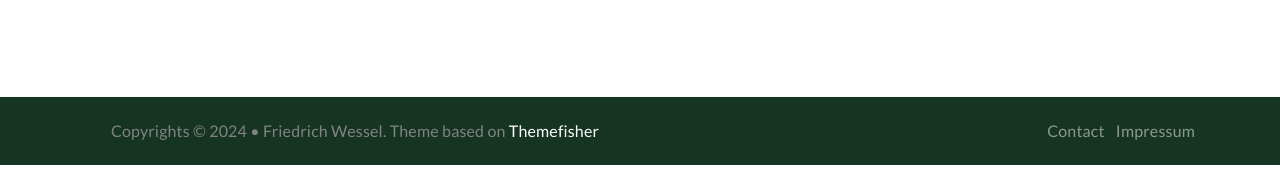
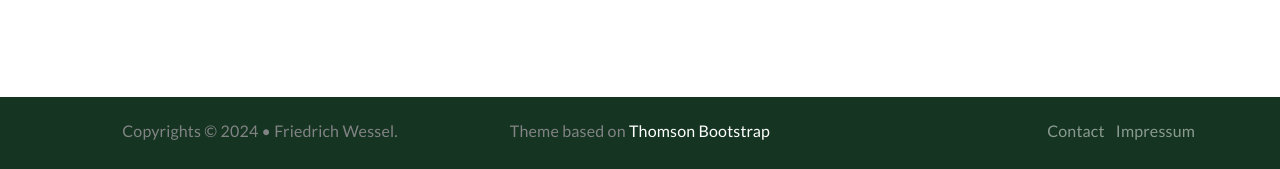
Before and after one commit to FriedrichWessel/FriedrichWessel.github.io, an Eleventy site: page src/index.html in a window 1280 px wide. Shown: the part 4454-4623 px from the top of the page. Built offline with nearby package versions, Linux system fonts and the light colour scheme; Eleventy itself is replaced by a stand-in of ours; files that its build step writes are made by us from their sources.

Commit message:
fix footer link

```diff
--- a/src/_includes/footer.html
+++ b/src/_includes/footer.html
@@ -1,10 +1,15 @@
 <section class="footer">
 	<div class="container">
 		<div class="row ">
-			<div class="col-lg-6">
-				<p class="mb-0">Copyrights © 2024 • Friedrich Wessel. Theme based on <a href="themefisher.com" class="text-white">Themefisher</a></p>
-			</div>
-			<div class="col-lg-6">
+			<div class="col-lg-4">
+				<p class="mb-0">Copyrights © 2024 • Friedrich Wessel.</p>
+            </div>
+            <div class="col-lg-4">
+                <p class="mb-1"> Theme based on <a href="https://themefisher.com/products/thomson-bootstrap" class="text-white" target="_blank">Thomson Bootstrap</a></p>
+            </div>
+
+
+			<div class="col-lg-4">
 				<div class="widget footer-widget text-lg-right mt-5 mt-lg-0">
                     <ul class="list-inline mb-0">
 						<li class="list-inline-item"><a href="/pages/contact">Contact</a>
```
